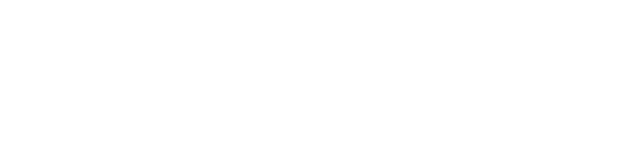
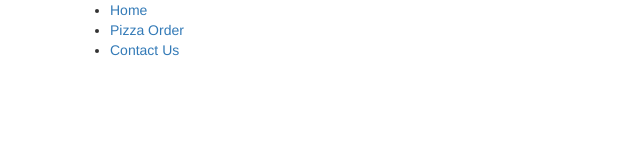
Before and after one commit to IKERRIZ/Pizza-Restaurant, a plain HTML site: page index.html in a window 1280 px wide. Shown: the whole page, without its empty margins (0-640 px from the left). Drawn offline with Linux system fonts and the light colour scheme.

Commit message:
added a navbar

```diff
--- a/index.html
+++ b/index.html
@@ -12,6 +12,21 @@
 
 </head>
 <body>
+        <div class="container">
+                <div id="home">
+                    <nav>
+                        <ul>
+                            <li>
+                                <a href="#home">Home</a>
+                            </li>
+                            <li>
+                                <a href="#order">Pizza Order</a>
+                            </li>
+                            <li>
+                                <a href="#contact">Contact Us</a>
+                            </li>
+                        </ul>
+                    </nav>
 
 
 
@@ -43,6 +58,18 @@
 
 
 
+
+
+
+
+
+
+
+
+
+
+
+ </div>
     <script src="js/bootstrap.min.js"></script>
     <script src="js/scripts.js"></script>
 </body>
```
